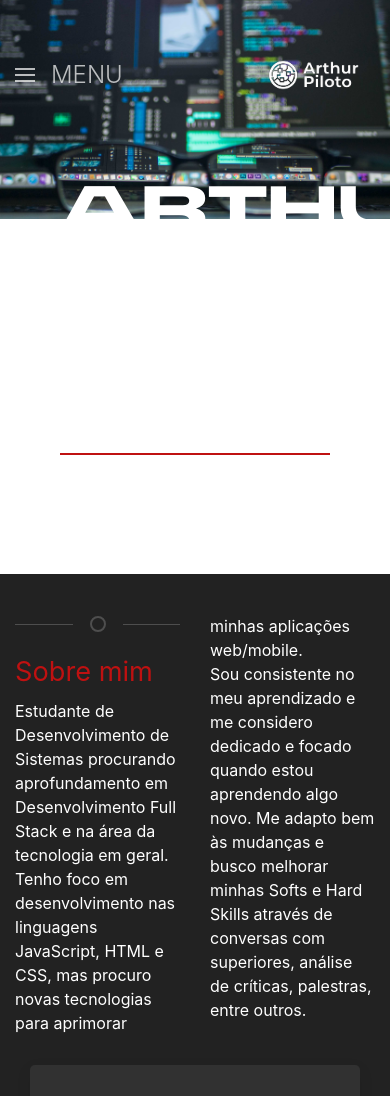
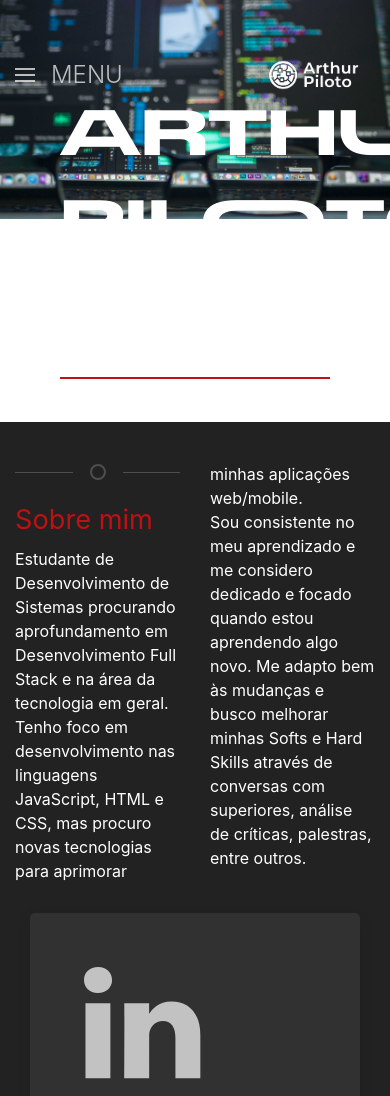
Before and after one commit to arthurpiloto/portifolio, a plain HTML site: page index.html in a window 390 px wide. Shown: the top 1096 px of the page. Drawn offline with nearby package versions, Linux system fonts and the light colour scheme; files whose address does not match are found by name.

Commit message:
header responsivo

```diff
--- a/assets/css/style.css
+++ b/assets/css/style.css
@@ -80,3 +80,14 @@ ul{
 .cards-background{
     background-color: #313131!important;
 }
+
+@media(max-width: 768px){
+    .slide{
+        height: 50vh;
+        overflow: hidden;
+    }
+
+    .uk-card-hover:hover{
+        transform: none;
+    }
+}
```
